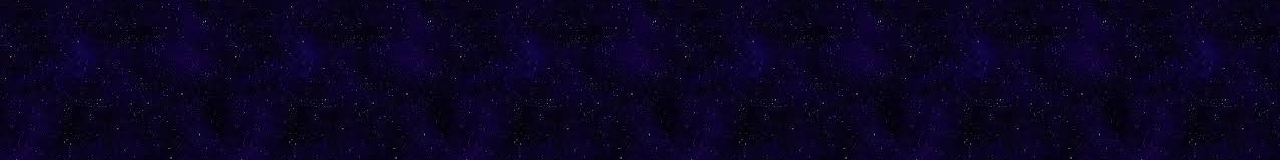
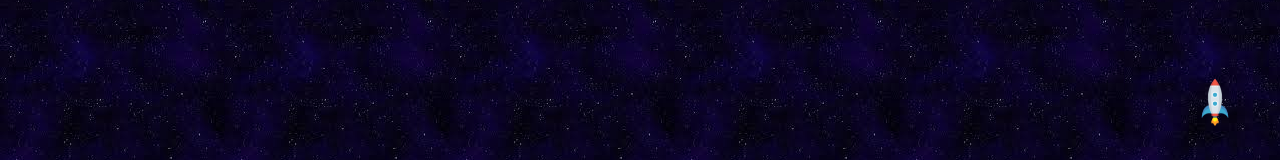
Before and after one commit to kimberlyflrs/nasa-media-gallery, a React (Create React App) app in the folder client/: page /results/1 in a window 1280 px wide. Shown: the part 640-800 px from the top of the page. Built offline with nearby package versions, Linux system fonts and the light colour scheme.

Commit message:
created scroll to top button

```diff
--- a/client/src/App.css
+++ b/client/src/App.css
@@ -83,6 +83,22 @@ video{
   padding-bottom: 10px;
 }
 
+#top-btn{
+  position: fixed;
+  bottom: 20px;
+  right: 30px;
+  z-index: 99;
+  border: none;
+  background-color: transparent;
+  cursor: pointer;
+  padding: 15px;
+  border-radius: 4px;
+}
+
+#rocket{
+  transform: rotate(-45deg);
+}
+
 @media(max-width:576px){/*extra small devices*/
   #project-name{
     font-size: 16px;
--- a/client/src/components/imageInfo.js
+++ b/client/src/components/imageInfo.js
@@ -7,7 +7,6 @@ import ResultContext from '../context/resultContext/ResultContext';
 /*To Do
 - view more option in description
  */
-
 
 
 const ImageInfo = props => {
--- a/client/src/components/result.js
+++ b/client/src/components/result.js
@@ -1,13 +1,13 @@
-import React, { useContext, useState, useEffect } from 'react';
+import React, { useContext, useState } from 'react';
 import ResultContext from '../context/resultContext/ResultContext';
-import { Form, Container, Row, Col } from 'react-bootstrap';
+import { Form, Container, Row, Col, Button } from 'react-bootstrap';
 import Header from "./header.js";
 import ImageInfo from "./imageInfo.js";
+import rocketImage from "../assets/Rocket.png";
 
 //To-Do
 /*
 - fix sort/filter to use the same collection
-- pagination
 */
 
 var filterList = []; //rename fC
@@ -30,12 +30,14 @@ const Result = props => {
         }
 
         if(filterList.length===0){
+            setNumResult(resultContext.collection.length);
             return setCollection(resultContext.collection)
         }
 
         var filtered = resultContext.collection.filter(item => {
             return filterList.includes(item.data[0].media_type)
         })
+        setNumResult(filtered.length);
         return setCollection(filtered)
 
     }
@@ -58,6 +60,12 @@ const Result = props => {
         }
     }
 
+    const scrollTop = ()=>{
+        //scrolls to the top of the screen
+        window.scroll({top:0,behavior:'smooth'})
+
+    }
+
     let results = collection.map((item, index) =>
         <div key= {index} className="center-card">
             <ImageInfo key={index+'res'} info={item}/>
@@ -68,6 +76,9 @@ const Result = props => {
         <div>
         <Header/>
         <Container fluid>
+            <Button onClick={scrollTop} id="top-btn">
+                <img src={rocketImage} alt="rocket" width="40" height="40" id="rocket"/>
+            </Button>
             <Row className="center" id="results">
                 <Col>
                 <h2>{numResult} results found for '{resultContext.query}'</h2>
```
Also changed, not shown: client/src/assets/Rocket.png (added), client/src/to-do-list.txt, 1 other file (tests, documents, lock files or other folders).
